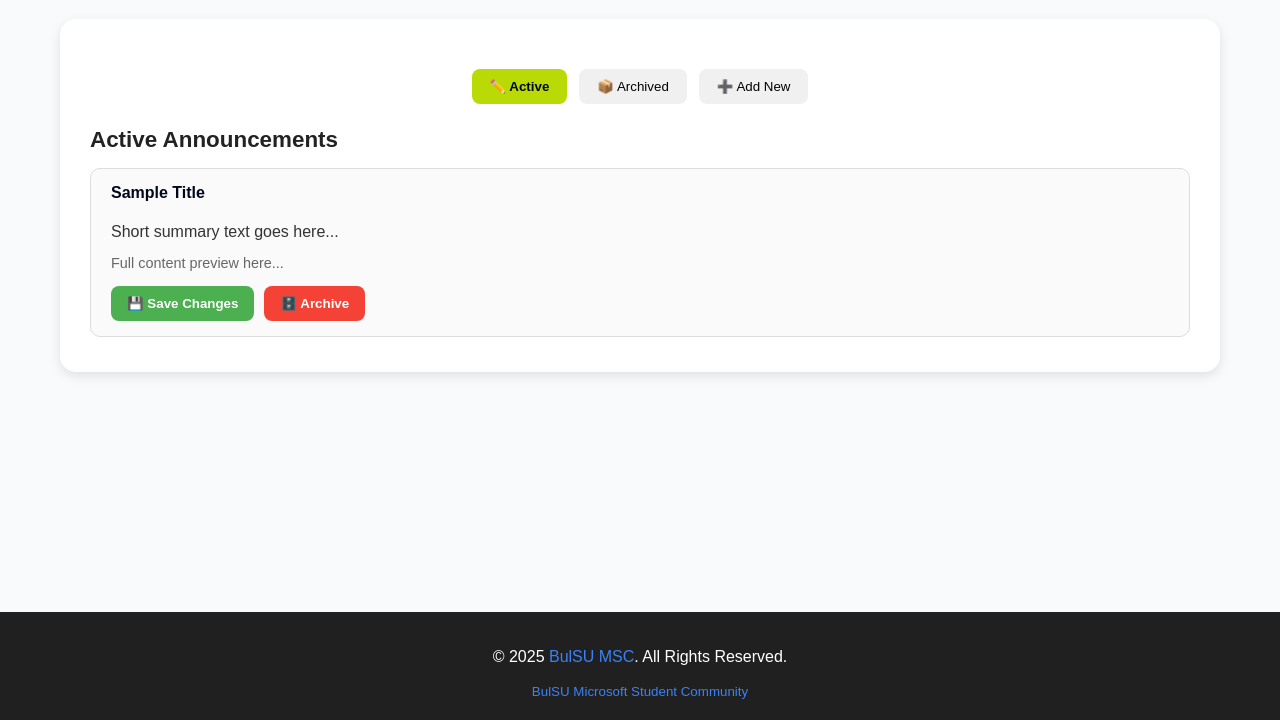
After one commit to eyronjohn/updated-msc-website, a PHP site: page /edit-announcement.html in a window 1280 px wide. The commit adds this page. Shown: the part 228-948 px from the top of the page. Run offline with PHP 8.4, Linux system fonts and the light colour scheme.

Commit message:
fixed pull request conflict issue

```diff
--- /dev/null
+++ b/css/edit-announcement.css
@@ -0,0 +1,268 @@
+html, body {
+  height: 100%;
+  margin: 0;
+}
+
+body {
+  margin: 0;
+  font-family: Arial, sans-serif;
+  background: #f9fafb;
+  color: #222;
+}
+
+.page-wrapper {
+  min-height: 100vh;
+  display: flex;
+  flex-direction: column;
+}
+
+.page-container {
+  max-width: 1200px;
+  margin: auto;
+  padding: 20px;
+  flex: 1;               /* allow it to grow inside flex column */
+  width: 100%;           /* ensures it doesn’t collapse */
+  box-sizing: border-box;
+}
+
+
+/* Banner */
+.banner {
+  background: url('../Background/msc001.jpg') center/cover no-repeat;
+  padding: 50px 20px;
+  border-radius: 18px;
+  text-align: center;
+  color: white;
+}
+.banner h1 {
+  font-size: 2.5rem;
+  margin: 0;
+}
+.banner p {
+  font-size: 1.2rem;
+}
+
+/* Card Container */
+.card-container {
+  background: #ffffff;                  /* white card background */
+  border-radius: 16px;                  /* smooth rounded corners */
+  box-shadow: 0 4px 12px rgba(0,0,0,0.1); /* soft shadow */
+  padding: 20px 30px;
+  margin: 20px auto;
+  max-width: 1200px;
+  box-sizing: border-box;
+  transition: transform 0.2s ease, box-shadow 0.2s ease;
+}
+
+.card-container:hover {
+  transform: translateY(-3px);
+  box-shadow: 0 6px 16px rgba(0,0,0,0.15);
+}
+
+.card-container h3 {
+  font-size: 1.4rem;
+  font-weight: 600;
+  margin-bottom: 15px;
+  color: #222;
+}
+
+.card-container .tab-buttons {
+  display: flex;
+  gap: 12px;
+  margin-bottom: 20px;
+}
+
+.card-container .tab-btn {
+  background: #f0f0f0;
+  border: none;
+  padding: 10px 18px;
+  border-radius: 8px;
+  cursor: pointer;
+  font-weight: 500;
+  transition: all 0.2s ease;
+}
+
+.card-container .tab-btn.active {
+  background: #b9da05;    /* highlight active tab */
+  color: #00071c;
+  font-weight: 600;
+}
+
+.card-container .tab-btn:hover {
+  background: #e6e6e6;
+}
+
+/* Tabs */
+.tab-content {
+  margin-top: 10px;
+}
+
+.tab-buttons {
+  display: flex;
+  justify-content: center;
+  gap: 10px;
+  margin: 30px 0;
+}
+.tab-btn {
+  padding: 10px 20px;
+  border: none;
+  border-radius: 999px;
+  background: #eee;
+  cursor: pointer;
+  font-weight: 500;
+  transition: 0.3s;
+}
+.tab-btn.active {
+  background: #2563eb;
+  color: white;
+}
+.tab-btn:hover {
+  background: #ddd;
+}
+
+/* Panels */
+.tab-panel {
+  display: none;
+}
+.tab-panel.active {
+  display: block;
+}
+
+/* Announcement Card */
+.announcement-card {
+  background: #fafafa;
+  border: 1px solid #ddd;
+  border-radius: 10px;
+  padding: 15px 20px;
+  margin-bottom: 15px;
+}
+
+.announcement-card h4 {
+  margin-top: 0;
+  color: #00071c;
+  font-weight: 600;
+}
+
+.announcement-text {
+  margin: 0 0 10px;
+  color: #333;
+}
+
+.announcement-content {
+  font-size: 0.9rem;
+  color: #666;
+}
+
+.announcement-card .announcement-actions {
+  margin-top: 12px;
+  display: flex;
+  gap: 10px;
+}
+
+.btn-save, .btn-archive, .btn-submit {
+  border: none;
+  padding: 10px 16px;
+  border-radius: 8px;
+  cursor: pointer;
+  font-weight: 600;
+  transition: all 0.2s ease;
+}
+
+.btn-save {
+  background: #4caf50;
+  color: white;
+}
+
+.btn-archive {
+  background: #f44336;
+  color: white;
+}
+
+.btn-submit {
+  background: #b9da05;
+  color: #00071c;
+}
+
+.btn-save:hover { background: #45a049; }
+.btn-archive:hover { background: #d7372f; }
+.btn-submit:hover { background: #a8c504; }
+
+/* Archived announcement style */
+.announcement-card.archived {
+  background: #f9f9f9;
+  border: 1px dashed #aaa;
+  color: #555;
+}
+
+/* Add Form */
+.add-form {
+  display: flex;
+  flex-direction: column;
+  gap: 12px;
+}
+
+.add-form label {
+  font-weight: 500;
+  margin-bottom: 4px;
+}
+
+.add-form input,
+.add-form textarea {
+  padding: 10px;
+  border: 1px solid #ccc;
+  border-radius: 8px;
+  font-family: inherit;
+  font-size: 1rem;
+}
+
+.add-form input:focus,
+.add-form textarea:focus {
+  outline: none;
+  border-color: #b9da05;
+  box-shadow: 0 0 0 2px rgba(185, 218, 5, 0.3);
+}
+
+.form-actions {
+  margin-top: 15px;
+  text-align: right;
+}
+
+.btn-submit {
+  padding: 12px 20px;
+  border: none;
+  border-radius: 12px;
+  background: linear-gradient(to right, #2563eb, #4f46e5);
+  color: white;
+  font-weight: 600;
+  cursor: pointer;
+  transition: 0.3s;
+}
+
+.btn-submit:hover {
+  transform: scale(1.05);
+}
+
+/* Footer */
+footer {
+  background: #202020;
+  color: white;
+  text-align: center;
+  padding: 20px;
+  margin-top: 40px;
+}
+
+footer a {
+  color: #3b82f6;
+  text-decoration: none;
+}
+
+footer a:hover {
+  text-decoration: underline;
+}
+
+footer button {
+  background: none;
+  border: none;
+  color: #3b82f6;
+  cursor: pointer;
+}
--- /dev/null
+++ b/edit-announcement.html
@@ -0,0 +1,89 @@
+<!DOCTYPE html>
+<html lang="en">
+<head>
+  <meta charset="UTF-8" />
+  <meta name="viewport" content="width=device-width, initial-scale=1.0" />
+  <title>BulSU MSC | Edit Announcement</title>
+  <link href="./Logos/Bulsu MSC Logo-02.png" rel="icon" type="image/png" />
+  <link rel="stylesheet" href="/updated-msc-website/css/edit-announcement.css" />
+</head>
+<body>
+    <div class="page-wrapper">
+        <div class="page-container">
+            <!-- Banner -->
+            <div class="banner">
+            <h1><span class="icon">✏️</span> Announcements</h1>
+            <p>Manage and customize announcements with ease.</p>
+            </div>
+
+            <div class="card-container">
+                <!-- Tabs -->
+                <div class="tab-buttons">
+                <button class="tab-btn active" data-tab="active">✏️ Active</button>
+                <button class="tab-btn" data-tab="archived">📦 Archived</button>
+                <button class="tab-btn" data-tab="addnew">➕ Add New</button>
+                </div>
+
+                <!-- Content Container -->
+                <div class="tab-content">
+                <!-- Active Tab -->
+                <div class="tab-panel active" id="active">
+                    <h3>Active Announcements</h3>
+                    <div class="announcement-card">
+                    <h4>Sample Title</h4>
+                    <p class="announcement-text">Short summary text goes here...</p>
+                    <p class="announcement-content">Full content preview here...</p>
+                    <div class="announcement-actions">
+                        <button class="btn-save">💾 Save Changes</button>
+                        <button class="btn-archive">🗄️ Archive</button>
+                    </div>
+                    </div>
+                </div>
+
+                <!-- Archived Tab -->
+                <div class="tab-panel" id="archived">
+                    <h3>Archived Announcements</h3>
+                    <div class="announcement-card archived">
+                    <h4>Archived Title</h4>
+                    <p class="announcement-text">This is an archived announcement...</p>
+                    <small>Archived by Admin</small>
+                    </div>
+                </div>
+
+                <!-- Add New Tab -->
+                <div class="tab-panel" id="addnew">
+                    <form class="add-form">
+                    <label>📰 Title</label>
+                    <input type="text" placeholder="e.g. Orientation Week 2025" />
+
+                    <label>📌 Announcement Text</label>
+                    <textarea rows="3" placeholder="Short summary or preview..."></textarea>
+
+                    <label>📝 Full Content</label>
+                    <textarea rows="6" placeholder="Full announcement details..."></textarea>
+
+                    <label>👤 Posted By</label>
+                    <input type="text" value="Admin" />
+
+                    <div class="form-actions">
+                        <button type="submit" class="btn-submit">💾 Save Announcement</button>
+                    </div>
+                    </form>
+                </div>
+                </div>
+            </div>
+        </div>
+    </div>
+  <!-- Footer -->
+  <footer>
+    <p>
+      © 2025 <a href="index.html">BulSU MSC</a>. All Rights Reserved.
+    </p>
+    <button class="MSC" onclick="window.scrollTo({ top: 0, behavior: 'smooth' })">
+      BulSU Microsoft Student Community
+    </button>
+  </footer>
+
+  <script src="edit-announcement.js"></script>
+</body>
+</html>
--- /dev/null
+++ b/edit-announcement.js
@@ -0,0 +1,26 @@
+// Tab Switching
+const tabButtons = document.querySelectorAll(".tab-btn");
+const tabPanels = document.querySelectorAll(".tab-panel");
+
+tabButtons.forEach((btn) => {
+  btn.addEventListener("click", () => {
+    // Remove active class
+    tabButtons.forEach((b) => b.classList.remove("active"));
+    tabPanels.forEach((p) => p.classList.remove("active"));
+
+    // Add to clicked tab
+    btn.classList.add("active");
+    const target = btn.getAttribute("data-tab");
+    document.getElementById(target).classList.add("active");
+  });
+});
+
+// Add form submission (template only)
+const addForm = document.querySelector(".add-form");
+if (addForm) {
+  addForm.addEventListener("submit", (e) => {
+    e.preventDefault();
+    alert("✅ Announcement saved (template only, no backend).");
+    addForm.reset();
+  });
+}
```
Also changed, not shown: css/editevent_style.css (+161 -10 lines), editevent.html (+25 -34 lines).
